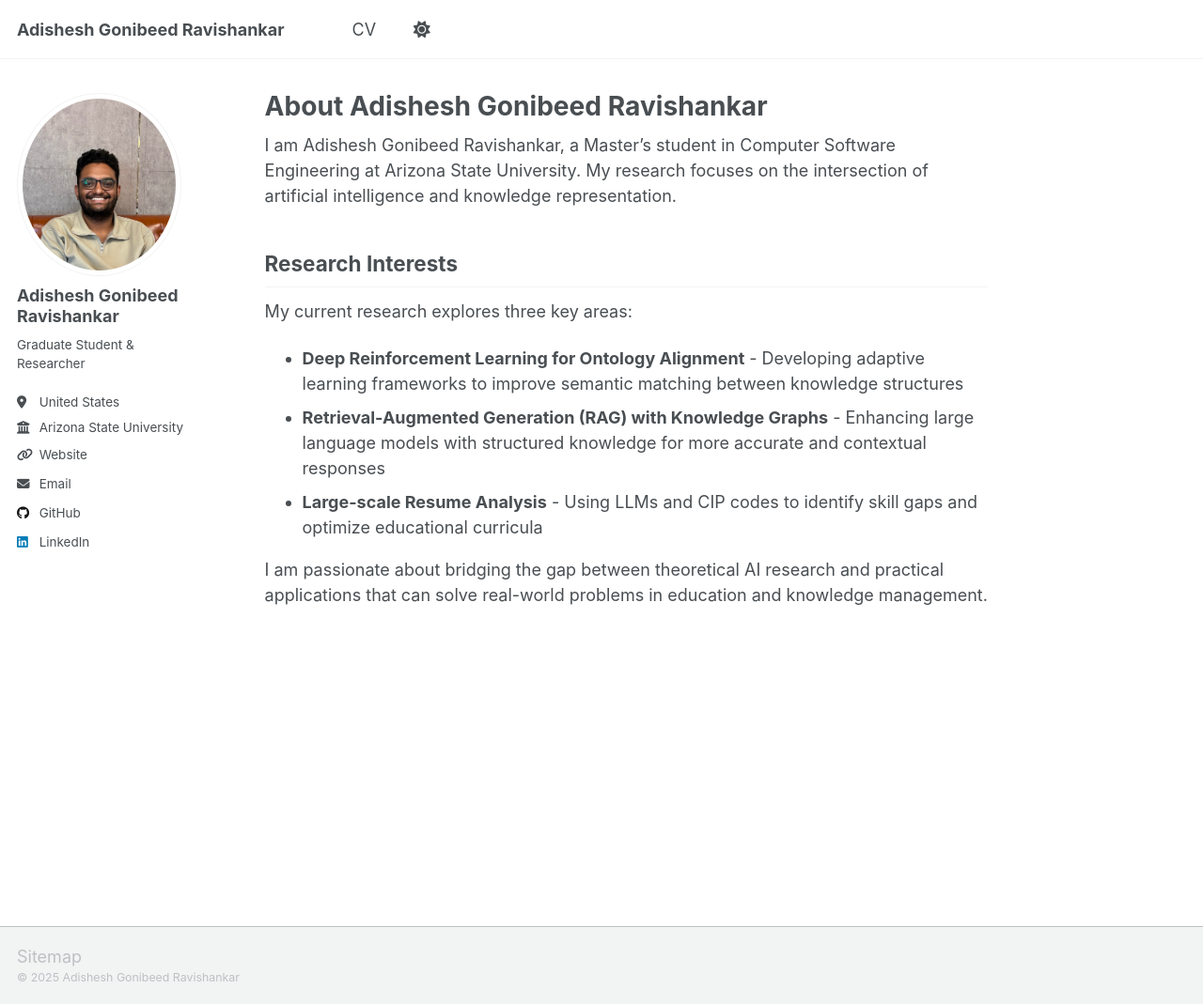
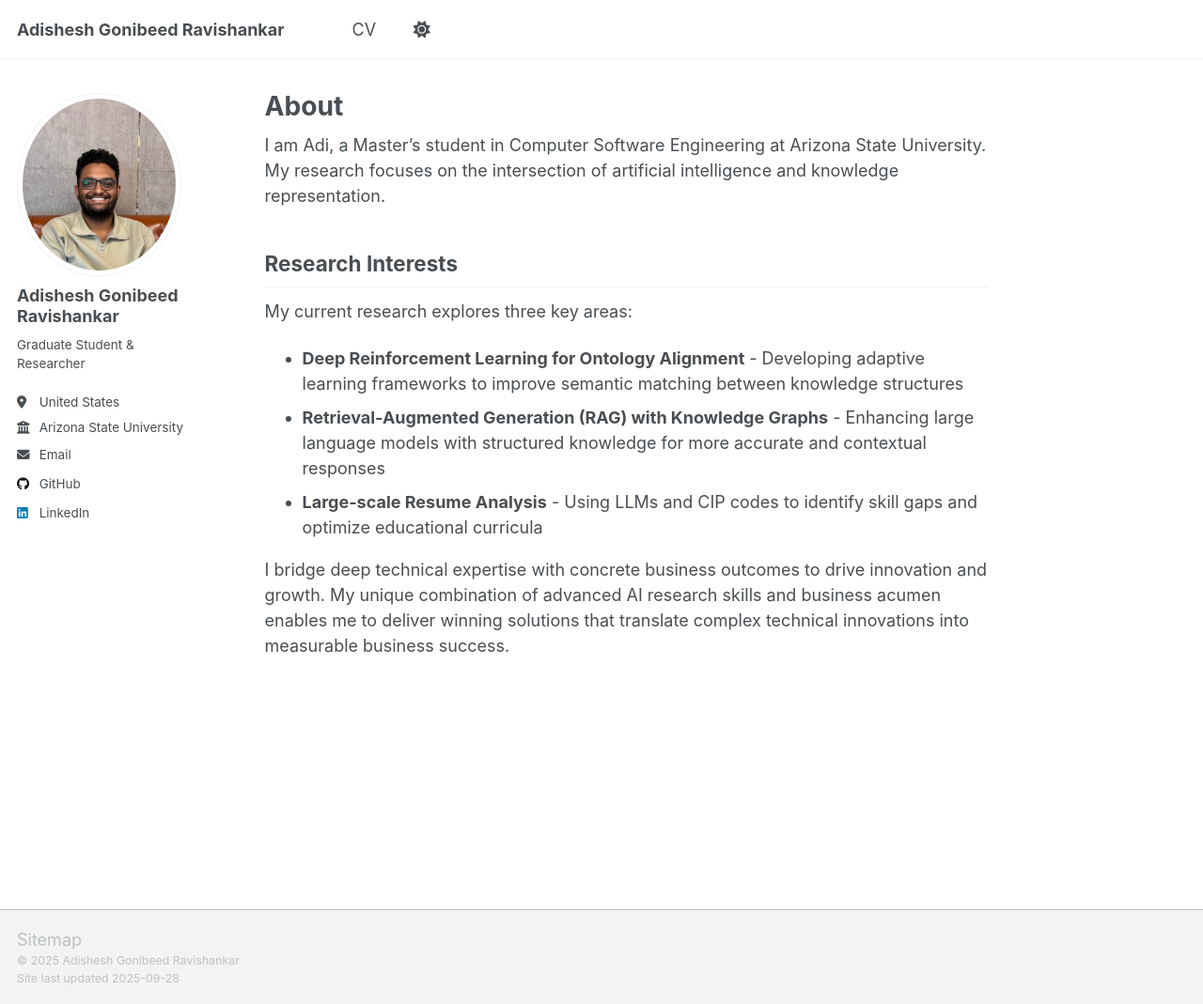
Before and after one commit to AGR19/agr19.github.io, a Jekyll site: the page built from _pages/about.md, in a window 1280 px wide and 1069 px high. Shown: the whole window at 94% size. Built offline with Jekyll 4.4.1, drawn with Linux system fonts in a browser that asks for light colours; a script that is not in the unit is left out.

Commit message:
changed about page

```diff
--- a/_config.yml
+++ b/_config.yml
@@ -29,7 +29,7 @@ author:
   bio              : "Graduate Student & Researcher"
   location         : "United States"
   employer         : "Arizona State University"
-  uri              : "adishesh@asu.edu"
+  uri              : # URL
   email            : "adishesh@asu.edu"
 
   # Academic websites
--- a/_includes/footer.html
+++ b/_includes/footer.html
@@ -3,5 +3,6 @@
 <!-- Follow section removed -->
 
 <div class="page__footer-copyright">
-  &copy; {{ site.time | date: '%Y' }} {{ site.name | default: site.title }}
+  &copy; {{ site.time | date: '%Y' }} {{ site.name | default: site.title }}<br />
+  Site last updated {{ "now" | date: '%Y-%m-%d' }}
 </div>
--- a/_pages/about.md
+++ b/_pages/about.md
@@ -1,13 +1,13 @@
 ---
 permalink: /
-title: "About Adishesh Gonibeed Ravishankar"
+title: "About"
 author_profile: true
 redirect_from:
   - /about/
   - /about.html
 ---
 
-I am Adishesh Gonibeed Ravishankar, a Master's student in Computer Software Engineering at Arizona State University. My research focuses on the intersection of artificial intelligence and knowledge representation.
+I am Adi, a Master's student in Computer Software Engineering at Arizona State University. My research focuses on the intersection of artificial intelligence and knowledge representation.
 
 ## Research Interests
 
@@ -17,4 +17,4 @@ My current research explores three key areas:
 - **Retrieval-Augmented Generation (RAG) with Knowledge Graphs** - Enhancing large language models with structured knowledge for more accurate and contextual responses
 - **Large-scale Resume Analysis** - Using LLMs and CIP codes to identify skill gaps and optimize educational curricula
 
-I am passionate about bridging the gap between theoretical AI research and practical applications that can solve real-world problems in education and knowledge management.
+I bridge deep technical expertise with concrete business outcomes to drive innovation and growth. My unique combination of advanced AI research skills and business acumen enables me to deliver winning solutions that translate complex technical innovations into measurable business success.
```
Also changed, not shown: _pages/sitemap.md (deleted, +0 -38 lines).
